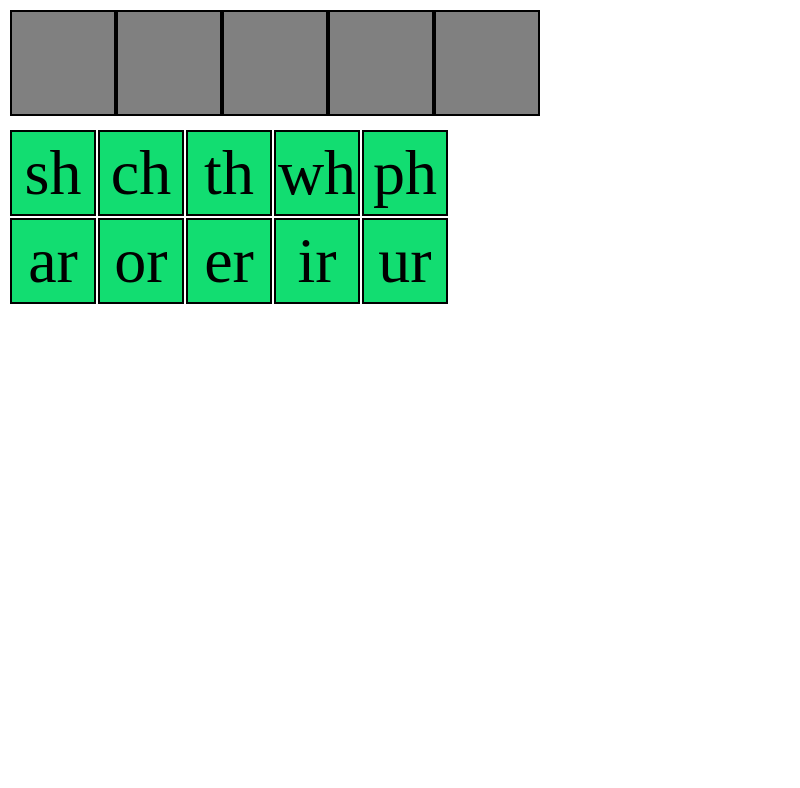
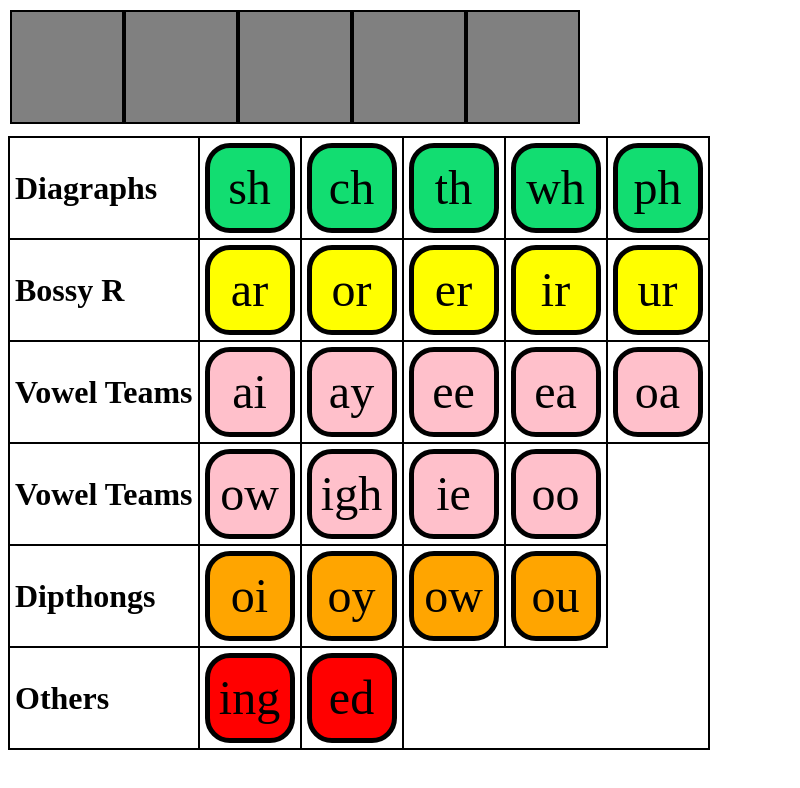
Before and after one commit to CarlRiley99/WordCreator, an Electron app: page index.html in a window 800 px wide. Drawn offline with Linux system fonts and the light colour scheme.

Commit message:
Added more letters/Fixed style

```diff
--- a/index.css
+++ b/index.css
@@ -9,7 +9,8 @@
 .dragme {
     width: 80px;
     height: 80px;
-    font-size: 400%;
+    font-size: 300%;
+    border-radius: 25px;
     text-align: center;
     line-height: 80px;   /* Same as height */
     cursor: move;
@@ -26,21 +27,30 @@
   clear: both;
   display: table;
 }
-#draggable {
-    background-color: #ccc;
-    border: 1px solid #000;
-}
 
 #diagraphs {
   background-color: #12DD71;
-  border: 2px solid black;
+  border: 5px solid black;
 }
 
-#BossyR {
-  background-color: #12DD71;
-  border: 5px solid green;
-  padding: 10px;
-  margin: 10px;
+#bossyR {
+  background-color: yellow;
+  border: 5px solid black;
+}
+
+#vowels {
+  background-color: pink;
+  border: 5px solid black;
+}
+
+#dipthongs {
+  background-color: orange;
+  border: 5px solid black;
+}
+
+#other {
+  background-color: red;
+  border: 5px solid black;
 }
 
 #square {
@@ -58,3 +68,13 @@ tr.choices {
   border-spacing: 10px;
   *border-collapse: expression('separate', cellSpacing = '10px');
 }
+
+td {
+  border: 2px solid black;
+  padding: 5px;
+}
+
+table.choices {
+  border: 2px solid black;
+  border-collapse: collapse;
+}
--- a/index.html
+++ b/index.html
@@ -26,20 +26,111 @@
           <td id="square"></td>
         </tr>
       </table>
-      <table>
+      <table class="choices">
         <tr class="choices">
-          <td class="dragme" id="diagraphs" title="sh">sh</td>
-          <td class="dragme" id="diagraphs" title="ch">ch</td>
-          <td class="dragme" id="diagraphs" title="th">th</td>
-          <td class="dragme" id="diagraphs" title="wh">wh</td>
-          <td class="dragme" id="diagraphs" title="ph">ph</td>
+          <td>
+            <h1><b> Diagraphs </b></h1>
+          </td>
+          <td>
+            <div class="dragme" id="diagraphs" title="sh">sh </div>
+          </td>
+          <td>
+            <div class="dragme" id="diagraphs" title="ch"> ch </div>
+          </td>
+          <td>
+            <div class="dragme" id="diagraphs" title="th"> th </div>
+          </td>
+          <td>
+            <div class="dragme" id="diagraphs" title="wh"> wh </div>
+          </td>
+          <td>
+            <div class="dragme" id="diagraphs" title="ph"> ph </div>
+          </td>
         </tr>
         <tr class="choices">
-          <td class="dragme" id="diagraphs" title="ar">ar</td>
-          <td class="dragme" id="diagraphs" title="or">or</td>
-          <td class="dragme" id="diagraphs" title="er">er</td>
-          <td class="dragme" id="diagraphs" title="ir">ir</td>
-          <td class="dragme" id="diagraphs" title="ur">ur</td>
+          <td>
+            <h1><b> Bossy R </b></h1>
+          </td>
+          <td>
+            <div class="dragme" id="bossyR" title="ar"> ar </div>
+          </td>
+          <td>
+            <div class="dragme" id="bossyR" title="or"> or </div>
+          </td>
+          <td>
+            <div class="dragme" id="bossyR" title="er"> er </div>
+          </td>
+          <td>
+            <div class="dragme" id="bossyR" title="ir"> ir </div>
+          </td>
+          <td>
+            <div class="dragme" id="bossyR" title="ur"> ur </div>
+          </td>
+        </tr>
+        <tr class="choices">
+          <td>
+            <h1><b> Vowel Teams </b></h1>
+          </td>
+          <td>
+            <div class="dragme" id="vowels" title="ai"> ai </div>
+          </td>
+          <td>
+            <div class="dragme" id="vowels" title="ay"> ay </div>
+          </td>
+          <td>
+            <div class="dragme" id="vowels" title="ee"> ee </div>
+          </td>
+          <td>
+            <div class="dragme" id="vowels" title="ea"> ea </div>
+          </td>
+          <td>
+            <div class="dragme" id="vowels" title="oa"> oa </div>
+          </td>
+        </tr>
+        <tr class="choices">
+          <td>
+            <h1><b> Vowel Teams </b></h1>
+          </td>
+          <td>
+            <div class="dragme" id="vowels" title="ow"> ow </div>
+          </td>
+          <td>
+            <div class="dragme" id="vowels" title="igh"> igh </div>
+          </td>
+          <td>
+            <div class="dragme" id="vowels" title="ie"> ie </div>
+          </td>
+          <td>
+            <div class="dragme" id="vowels" title="oo"> oo </div>
+          </td>
+        </tr>
+        <tr class="choices">
+          <td>
+            <h1><b> Dipthongs </b></h1>
+          </td>
+          <td>
+            <div class="dragme" id="dipthongs" title="oi"> oi </div>
+          </td>
+          <td>
+            <div class="dragme" id="dipthongs" title="oy"> oy </div>
+          </td>
+          <td>
+            <div class="dragme" id="dipthongs" title="ow"> ow </div>
+          </td>
+          <td>
+            <div class="dragme" id="dipthongs" title="ou"> ou </div>
+          </td>
+        </tr>
+        <tr class="choices">
+          <td>
+            <h1><b> Others </b></h1>
+          </td>
+          <td>
+            <div class="dragme" id="other" title="ing"> ing </div>
+          </td>
+          <td>
+            <div class="dragme" id="other" title="ed"> ed </div>
+          </td>
         </tr>
       </table>
     </div>
```
